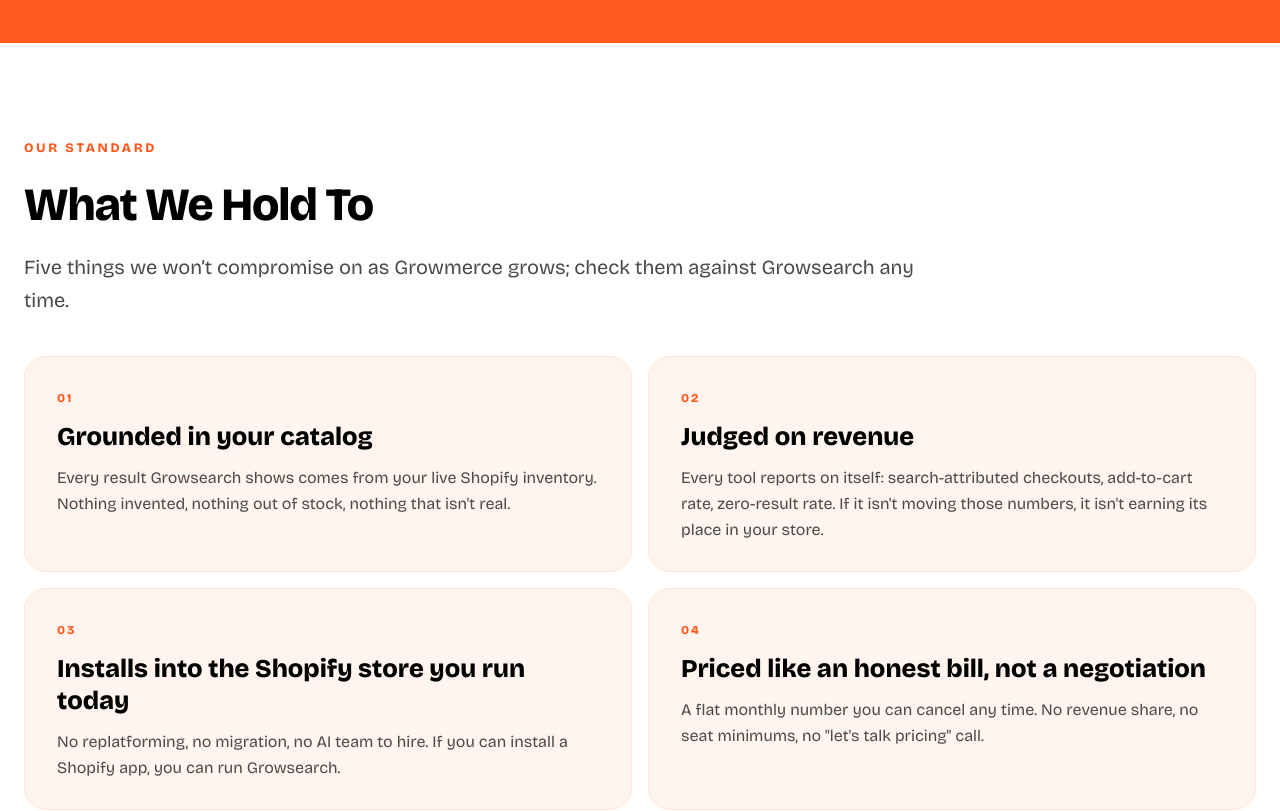
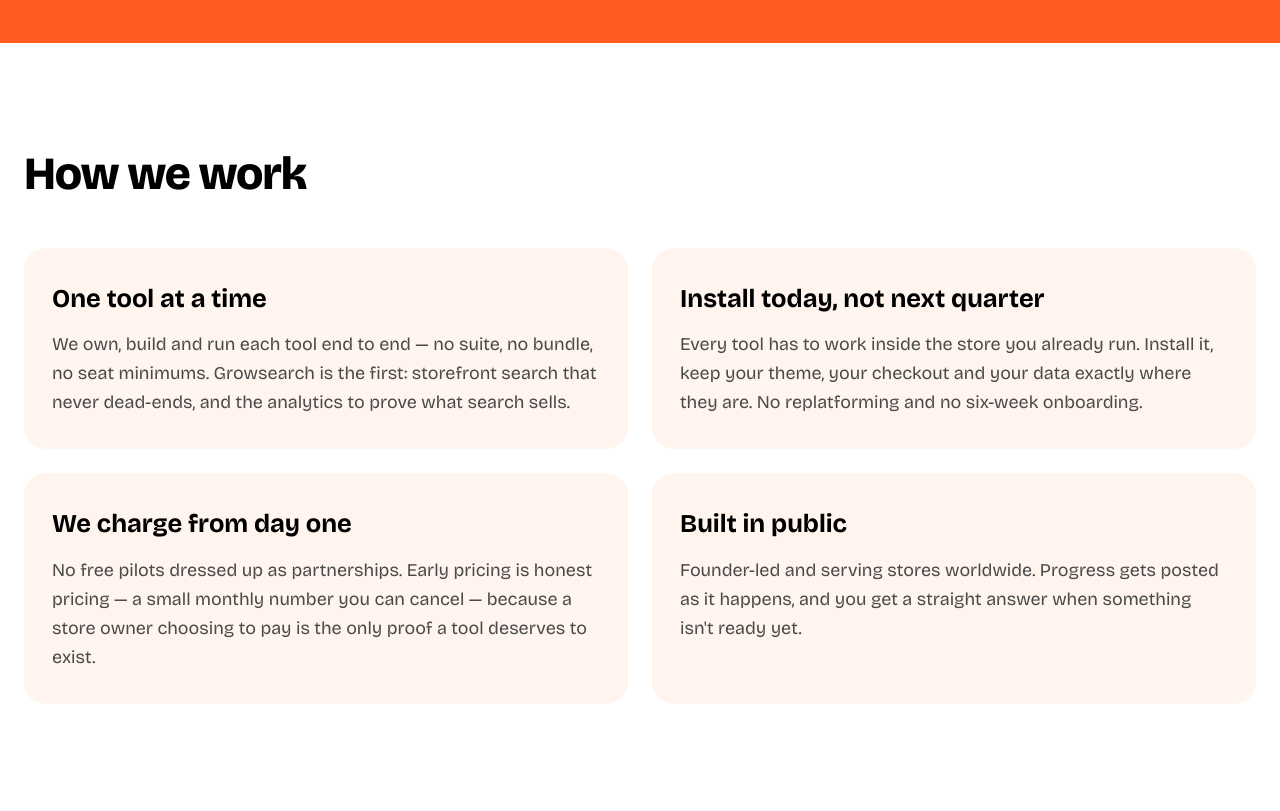
Before and after one commit to ishaangupta2311/growmerce-landing, a Next.js app: page /about in a window 1280 px wide. Shown: the part 1440-2251 px from the top of the page. Built offline with nearby package versions, Linux system fonts and the light colour scheme.

Commit message:
Remove duplicate About principles section

```diff
--- a/src/app/about/page.tsx
+++ b/src/app/about/page.tsx
@@ -144,36 +144,6 @@
           </div>
         </section>
 
-        <section aria-labelledby="hold-title" className="mx-auto max-w-[1370px] px-6 py-16 lg:py-24">
-          <Reveal>
-            <p className="font-poppins text-[13px] font-extrabold tracking-[0.2em] text-brand uppercase">
-              Our standard
-            </p>
-            <h2 id="hold-title" className="mt-3 text-[clamp(2rem,3.6vw,3.25rem)] font-extrabold tracking-tight">
-              What We Hold To
-            </h2>
-            <p className="mt-3 max-w-[72ch] text-[clamp(1.0625rem,1.6vw,1.25rem)] leading-relaxed text-body-mute">
-              Five things we won&rsquo;t compromise on as Growmerce grows; check
-              them against Growsearch any time.
-            </p>
-          </Reveal>
-          <div className="mt-10 grid gap-4 md:grid-cols-2">
-            {[
-              ["01", "Grounded in your catalog", "Every result Growsearch shows comes from your live Shopify inventory. Nothing invented, nothing out of stock, nothing that isn't real."],
-              ["02", "Judged on revenue", "Every tool reports on itself: search-attributed checkouts, add-to-cart rate, zero-result rate. If it isn't moving those numbers, it isn't earning its place in your store."],
-              ["03", "Installs into the Shopify store you run today", "No replatforming, no migration, no AI team to hire. If you can install a Shopify app, you can run Growsearch."],
-              ["04", "Priced like an honest bill, not a negotiation", "A flat monthly number you can cancel any time. No revenue share, no seat minimums, no \"let's talk pricing\" call."],
-              ["05", "One tool at a time, and the next one earns its name", "Growsearch is first. The next tool gets built, named, and shipped only once it has real customers proving it works, not before."],
-            ].map(([number, title, body]) => (
-              <article key={number} className="rounded-[22px] border border-peach bg-cream px-6 py-7 transition-[transform,box-shadow] duration-300 hover-lift [--lift:4px] hover:shadow-glow sm:px-8">
-                <span className="font-poppins text-[12px] font-extrabold tracking-[0.16em] text-brand">{number}</span>
-                <h3 className="mt-3 text-[clamp(1.25rem,2vw,1.65rem)] leading-tight font-extrabold">{title}</h3>
-                <p className="mt-3 text-[16px] leading-relaxed text-body-mute">{body}</p>
-              </article>
-            ))}
-          </div>
-        </section>
-
         {/* How we work */}
         <section aria-labelledby="how-title" className="mx-auto max-w-[1370px] px-6 py-16 lg:py-24">
           <Reveal>
```
